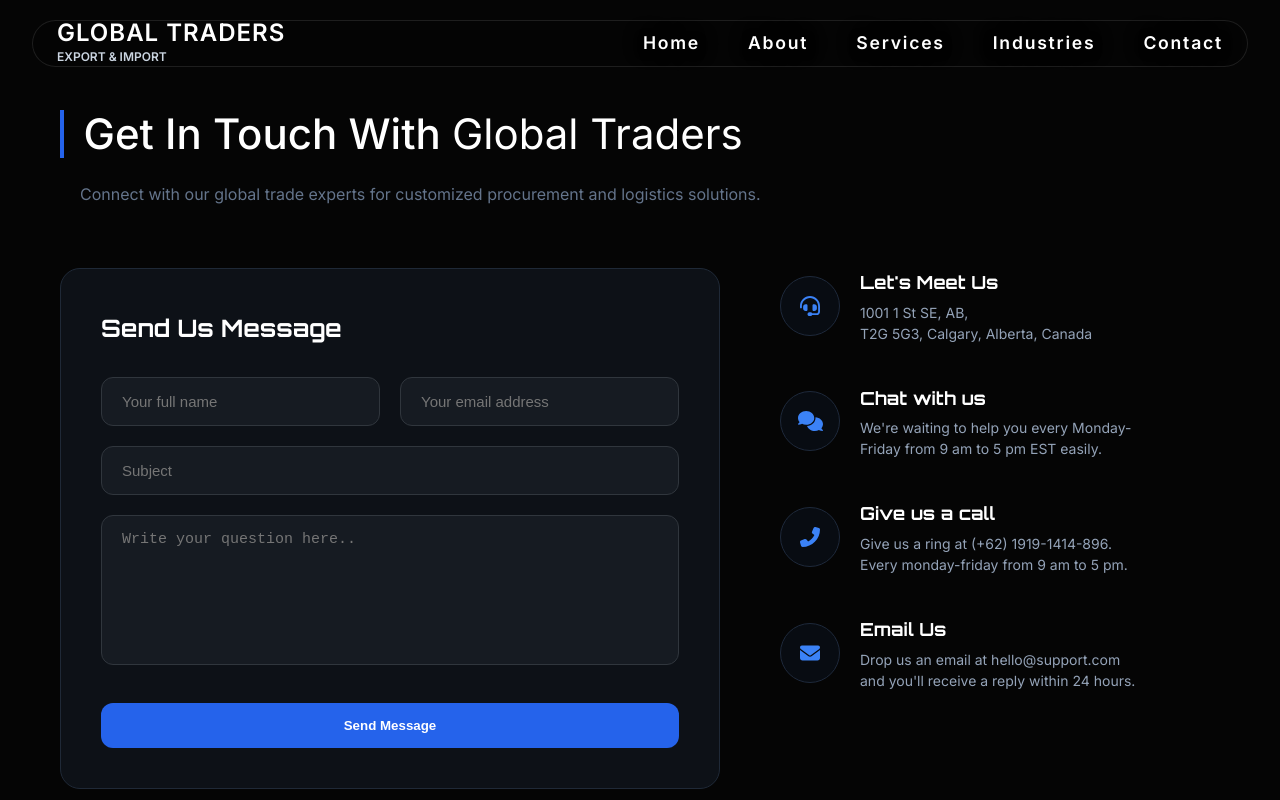
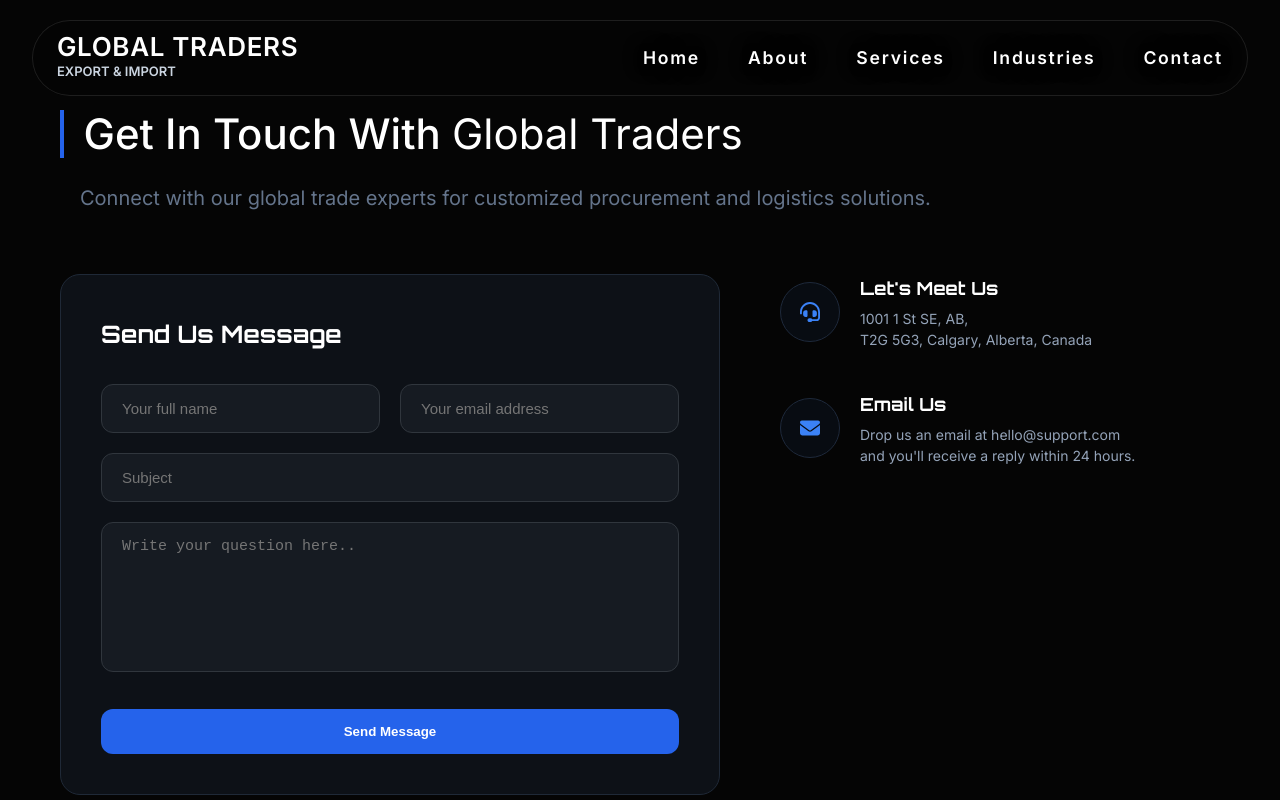
Before and after one commit to gangasunil049/global-traders, a website built with Vite: page contact.html in a window 1280 px wide. Shown: the top 800 px of the page. Built offline with nearby package versions, Linux system fonts and the light colour scheme.

Commit message:
changes made

```diff
--- a/contact.html
+++ b/contact.html
@@ -48,7 +48,7 @@
             color: #64748b;
             margin-top: 15px;
             margin-left: 20px;
-            font-size: 16px;
+            font-size: 20px;
         }
 
         .zaash-layout {
@@ -181,8 +181,8 @@
     <header id="header" class="fixed top-0 left-0 w-full z-50 bg-[#05070a]/80 backdrop-blur-md transition-all duration-300 scrolled">
         <nav class="w-full max-w-[1400px] mx-auto px-6 md:px-8 py-8 flex justify-between items-center">
             <div class="logo flex flex-col justify-center text-white" style="font-family: 'Inter', sans-serif;">
-                <span style="font-size: 24px; font-weight: 700; letter-spacing: 1px; line-height: 1; text-transform: uppercase;">GLOBAL TRADERS</span>
-                <span style="font-size: 12px; letter-spacing: normal; margin-top: 2px; font-weight: 600; text-transform: uppercase; color: #cbd5e1;">Export & Import</span>
+                <span style="font-size: 40px; font-weight: 700; letter-spacing: 1px; line-height: 1; text-transform: uppercase;">GLOBAL TRADERS</span>
+                <span style="font-size: 20px; letter-spacing: normal; margin-top: 2px; font-weight: 600; text-transform: uppercase; color: #cbd5e1;">Export & Import</span>
             </div>
             <button id="menu-toggle" class="mobile-menu-btn">
                 <i class="fas fa-bars"></i>
@@ -230,28 +230,6 @@
                     <div>
                         <h3 class="zaash-item-title">Let's Meet Us</h3>
                         <p class="zaash-item-text">1001 1 St SE, AB,<br>T2G 5G3, Calgary, Alberta, Canada</p>
-                    </div>
-                </div>
-
-                <!-- Chat with us -->
-                <div class="zaash-contact-item">
-                    <div class="zaash-icon-circle">
-                        <i class="fas fa-comments"></i>
-                    </div>
-                    <div>
-                        <h3 class="zaash-item-title">Chat with us</h3>
-                        <p class="zaash-item-text">We're waiting to help you every Monday-<br>Friday from 9 am to 5 pm EST easily.</p>
-                    </div>
-                </div>
-
-                <!-- Give us a call -->
-                <div class="zaash-contact-item">
-                    <div class="zaash-icon-circle">
-                        <i class="fas fa-phone-alt"></i>
-                    </div>
-                    <div>
-                        <h3 class="zaash-item-title">Give us a call</h3>
-                        <p class="zaash-item-text">Give us a ring at (+62) 1919-1414-896.<br>Every monday-friday from 9 am to 5 pm.</p>
                     </div>
                 </div>
 
@@ -309,7 +287,7 @@
                 </div>
 
                 <!-- Footer Bottom -->
-                <div style="margin-top: 60px; padding-top: 30px; border-top: 1px solid rgba(255,255,255,0.05); display: flex; flex-wrap: wrap; justify-content: space-between; align-items: center; gap: 20px; color: #64748b; font-size: 12px;">
+                <div style="margin-top: 60px; padding-top: 30px; border-top: 1px solid rgba(255,255,255,0.05); display: flex; flex-wrap: wrap; justify-content: space-between; align-items: center; gap: 20px; color: #64748b; font-size: 20px;">
                     <p>&copy; 2018 Global Traders. All rights reserved.</p>
                     <div style="display: flex; gap: 30px;">
                         <a href="#" style="color: inherit; text-decoration: none;">Privacy Policy</a>
--- a/main.js
+++ b/main.js
@@ -71,13 +71,13 @@ function initAnimations() {
         gsap.to(el, {
             scrollTrigger: {
                 trigger: el,
-                start: 'top 85%',
+                start: 'top 92%',
                 toggleActions: 'play none none none'
             },
             opacity: 1,
             y: 0,
-            duration: 1.2,
-            ease: 'power3.out'
+            duration: 0.7,
+            ease: 'power2.out'
         });
     });
 
--- a/style.css
+++ b/style.css
@@ -78,13 +78,14 @@ header.scrolled {
 }
 
 header:not(.scrolled) .logo {
-  transform: translateY(10px) scale(1.1);
+  transform: translateY(45px);
   transform-origin: left center;
   transition: all 0.4s cubic-bezier(0.4, 0, 0.2, 1);
 }
 
 header.scrolled .logo {
-  transform: translate(0, 0) scale(1);
+  transform: translate(0, 0) scale(0.65);
+  transform-origin: left center;
   transition: all 0.4s cubic-bezier(0.4, 0, 0.2, 1);
 }
 
```
Also changed, not shown: index.html (+3 -3 lines), industries.html (+3 -3 lines), services.html (+3 -3 lines).
